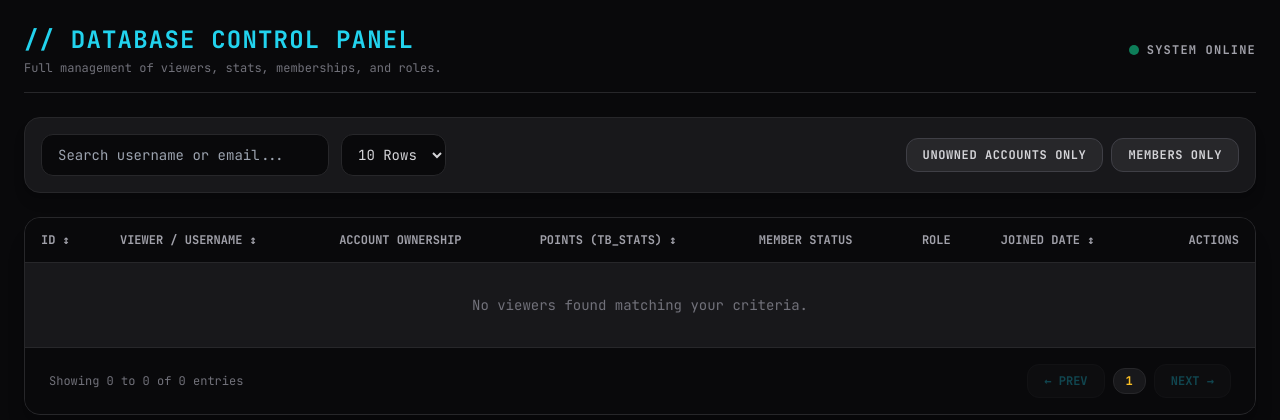
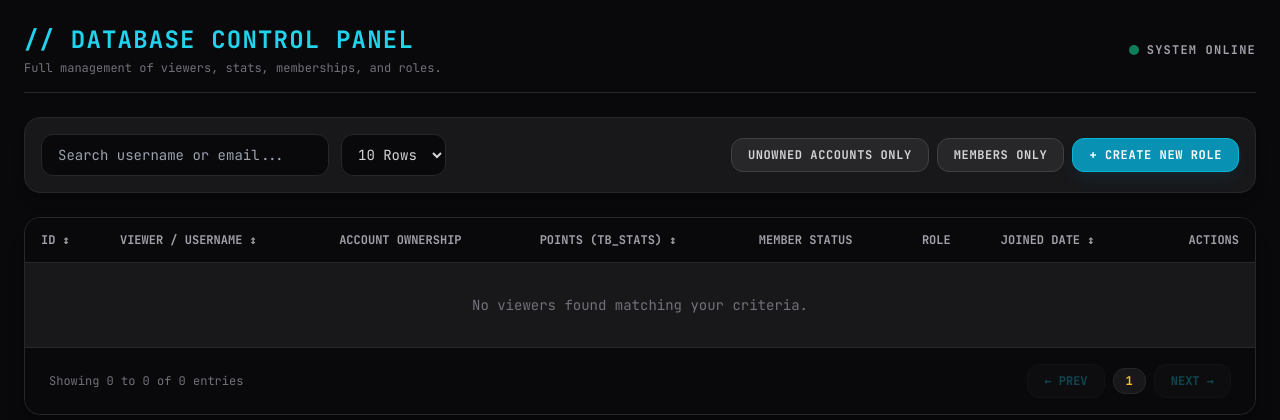
Before and after one commit to NawfalHadi/custom-tiktok-overlay-with-tikfinity, a Flask app: page /admin/control in a window 1280 px wide. Shown: the top 420 px of the page. Run offline with Flask 3, Linux system fonts and the light colour scheme; data that the repository does not hold is empty; some libraries are stand-ins or nearby versions.

Commit message:
pages/admin : crearing and assigned roles to a member

```diff
--- a/controller/admin_controller.py
+++ b/controller/admin_controller.py
@@ -125,3 +125,8 @@ def add_points_to_viewer(viewer_id, points):
     """Adds points to a specific viewer using utils/db.py."""
     with db_connection() as conn:
         add_points(conn, viewer_id, points)
+
+def create_role(role_name):
+    """Inserts a new role into tb_roles."""
+    with db_connection() as conn:
+        conn.execute("INSERT INTO tb_roles (roles_name) VALUES (?)", (role_name,))
--- a/routes/dashboard_routes.py
+++ b/routes/dashboard_routes.py
@@ -5,7 +5,8 @@ from controller.admin_controller import (
     get_admin_viewers_data,
     update_viewer_role,
     toggle_viewer_membership,
-    add_points_to_viewer
+    add_points_to_viewer,
+    create_role
 )
 
 from utils.db import db_connection
@@ -35,9 +36,6 @@ def _render_dashboard(template):
         return redirect("/login")
 
     return render_template(template, user=user)
-
-
-
 
 @dashboard_bp.route("/dashboard")
 def get_profile():
@@ -84,3 +82,17 @@ def api_add_points(viewer_id):
     if points > 0:
         add_points_to_viewer(viewer_id, points)
     return jsonify({"success": True})
+
+@dashboard_bp.route("/api/admin/roles", methods=["POST"])
+def api_create_role():
+    """API endpoint to create a new role in tb_roles."""
+    data = request.get_json() or {}
+    role_name = data.get("role_name", "").strip()
+    if not role_name:
+        return jsonify({"success": False, "error": "Role name is required"}), 400
+
+    try:
+        create_role(role_name)
+        return jsonify({"success": True, "message": f"Role '{role_name}' created successfully"})
+    except Exception as e:
+        return jsonify({"success": False, "error": str(e)}), 400
--- a/templates/controls/admin-panel.html
+++ b/templates/controls/admin-panel.html
@@ -47,6 +47,9 @@
                 </button>
                 <button id="memberBtn" onclick="toggleMemberFilter()" class="px-4 py-2 bg-zinc-800 hover:bg-zinc-700 text-zinc-300 rounded-xl text-xs font-bold uppercase tracking-wider transition-all border border-zinc-700">
                     Members Only
+                </button>
+                <button onclick="promptCreateRole()" class="px-4 py-2 bg-cyan-600 hover:bg-cyan-500 text-white rounded-xl text-xs font-bold uppercase tracking-wider transition-all border border-cyan-500 shadow-lg shadow-cyan-900/20">
+                    + Create New Role
                 </button>
             </div>
         </div>
@@ -174,7 +177,7 @@
                             + Points
                         </button>
                         <button onclick="toggleMember(${v.id})" class="px-3 py-1.5 bg-zinc-800 hover:bg-zinc-700 active:scale-95 text-xs font-semibold rounded-lg text-zinc-200 transition-all border border-zinc-700">
-                            ${v.is_member ? 'Revoke Member' : 'Make Member'}
+                            ${v.is_member ? 'Rev Member' : 'Make Member'}
                         </button>
                     </td>
                 `;
@@ -280,6 +283,31 @@
 
             fetchViewers();
         }
+
+        async function promptCreateRole() {
+            const roleName = prompt("Enter the name of the new role (e.g., Moderator, VIP, Kesatria):");
+            if (!roleName || !roleName.trim()) return;
+
+            try {
+                const res = await fetch('/api/admin/roles', {
+                    method: 'POST',
+                    headers: { 'Content-Type': 'application/json' },
+                    body: JSON.stringify({ role_name: roleName.trim() })
+                });
+                const result = await res.json();
+
+                if (result.success) {
+                    alert(result.message);
+                    fetchViewers(); // Refresh table/roles dropdowns
+                } else {
+                    alert("Error: " + (result.error || "Failed to create role"));
+                }
+            } catch (err) {
+                console.error("Failed to create role:", err);
+                alert("An error occurred while creating the role.");
+            }
+        }
+
         // Initial Load on Page Open
         document.addEventListener('DOMContentLoaded', fetchViewers);
     </script>
```
